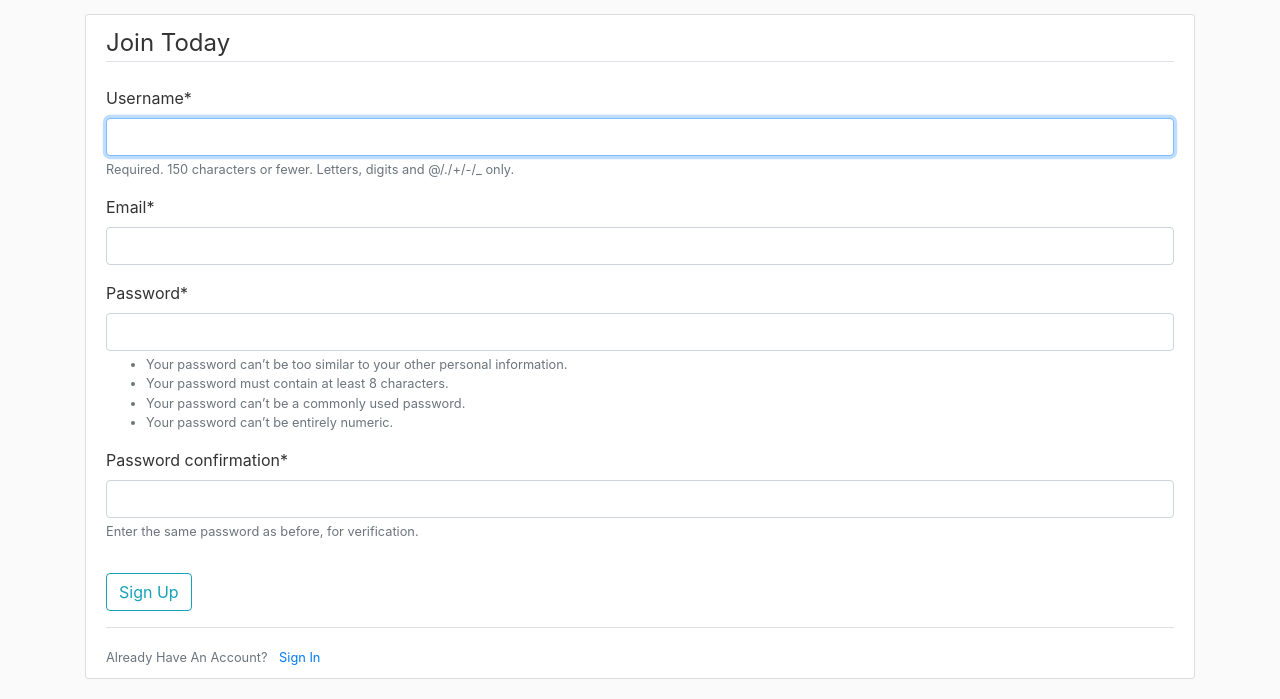
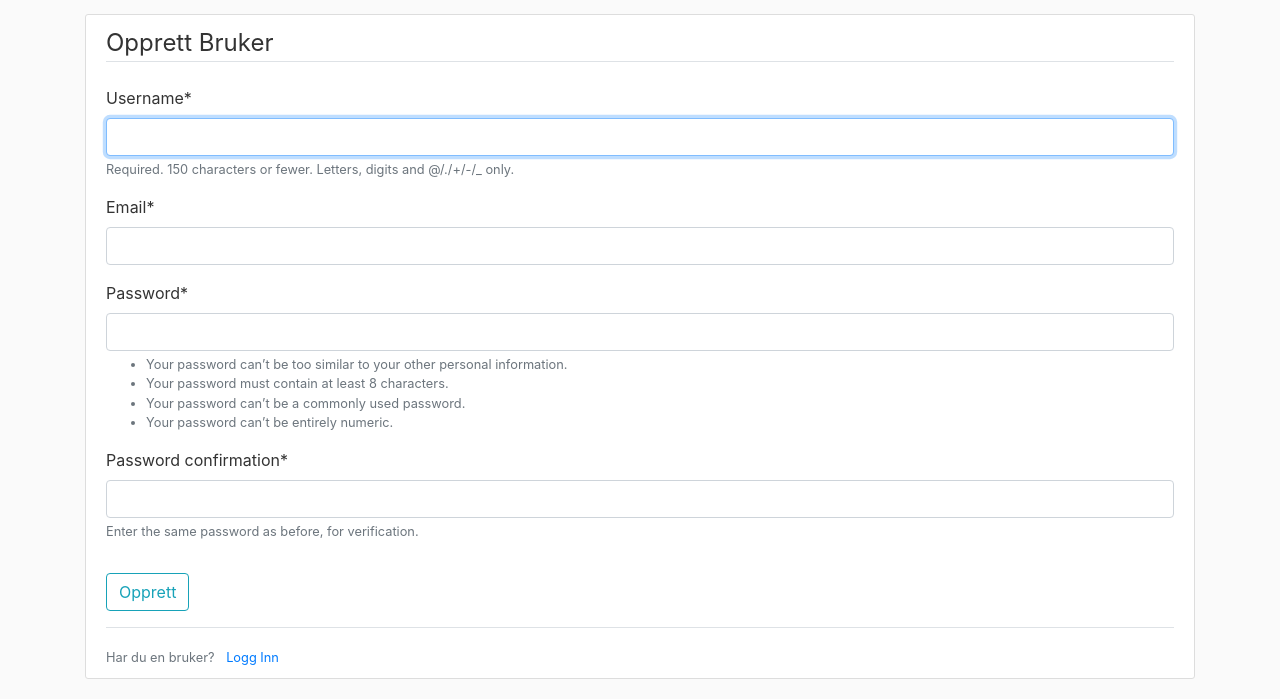
Before and after one commit to haralwit/Kvikksok, a Django app: page /register/ in a window 1280 px wide. Shown: the part 126-825 px from the top of the page. Run offline with Django 3.2, Linux system fonts and the light colour scheme; some libraries are stand-ins or nearby versions.

Commit message:
translate user-system text to norwegian

```diff
--- a/Kvikksok/users/templates/users/login.html
+++ b/Kvikksok/users/templates/users/login.html
@@ -8,16 +8,16 @@
             {% csrf_token %}
             <fieldset class="form-group">
                 <legend class="border-bottom mb-4">
-                Log In </legend>
+                Logg Inn På Din Bruker</legend>
                 {{ form|crispy }}
             </fieldset>
             <div class="form-group">
-            <button class="btn btn-outline-info" type="submit">Login</button>
+            <button class="btn btn-outline-info" type="submit">Logg Inn</button>
             </div>
         </form>
         <div class="border-top pt-3">
             <small class="text-muted">
-                Need An Account? <a class="ml-2" href="{% url 'register' %}"> Sign Up Now</a>
+                Trenger du en bruker? <a class="ml-2" href="{% url 'register' %}"> Opprett Nå</a>
             </small>
         </div>
     </div>
--- a/Kvikksok/users/templates/users/logout.html
+++ b/Kvikksok/users/templates/users/logout.html
@@ -2,10 +2,10 @@
 
 {% block content %}
     <div class="container">
-    <h2>You have been logged out!</h2>
+    <h2>Du har logget ut!</h2>
     <div class="border-top pt-3">
         <small class="text-muted">
-            <a class="ml-2" href="{% url 'login' %}"> Log In Again</a>
+            <a class="ml-2" href="{% url 'login' %}"> Logg Inn Igjen</a>
         </small>
     </div>
     </div>
--- a/Kvikksok/users/templates/users/register.html
+++ b/Kvikksok/users/templates/users/register.html
@@ -8,16 +8,16 @@
             {% csrf_token %}
             <fieldset class="form-group">
                 <legend class="border-bottom mb-4">
-                Join Today </legend>
+                Opprett Bruker </legend>
                 {{ form|crispy }}
             </fieldset>
             <div class="form-group">
-            <button class="btn btn-outline-info" type="submit">Sign Up</button>
+            <button class="btn btn-outline-info" type="submit">Opprett</button>
             </div>
         </form>
         <div class="border-top pt-3">
             <small class="text-muted">
-                Already Have An Account? <a class="ml-2" href="{% url 'login' %}"> Sign In</a>
+                Har du en bruker? <a class="ml-2" href="{% url 'login' %}"> Logg Inn</a>
             </small>
         </div>
     </div>
--- a/Kvikksok/users/views.py
+++ b/Kvikksok/users/views.py
@@ -10,7 +10,7 @@ def register(request):
         if form.is_valid():
             form.save()
             username = form.cleaned_data.get('username')
-            messages.success(request, f"Account created for {username}, you can now log in!")
+            messages.success(request, f"Bruker opprettet for {username}, du kan nå logge inn!")
             return redirect('login')
     else:
         form = UserRegisterForm()
```
Also changed, not shown: Kvikksok/Kvikksok/settings.py (+4 -4 lines).
